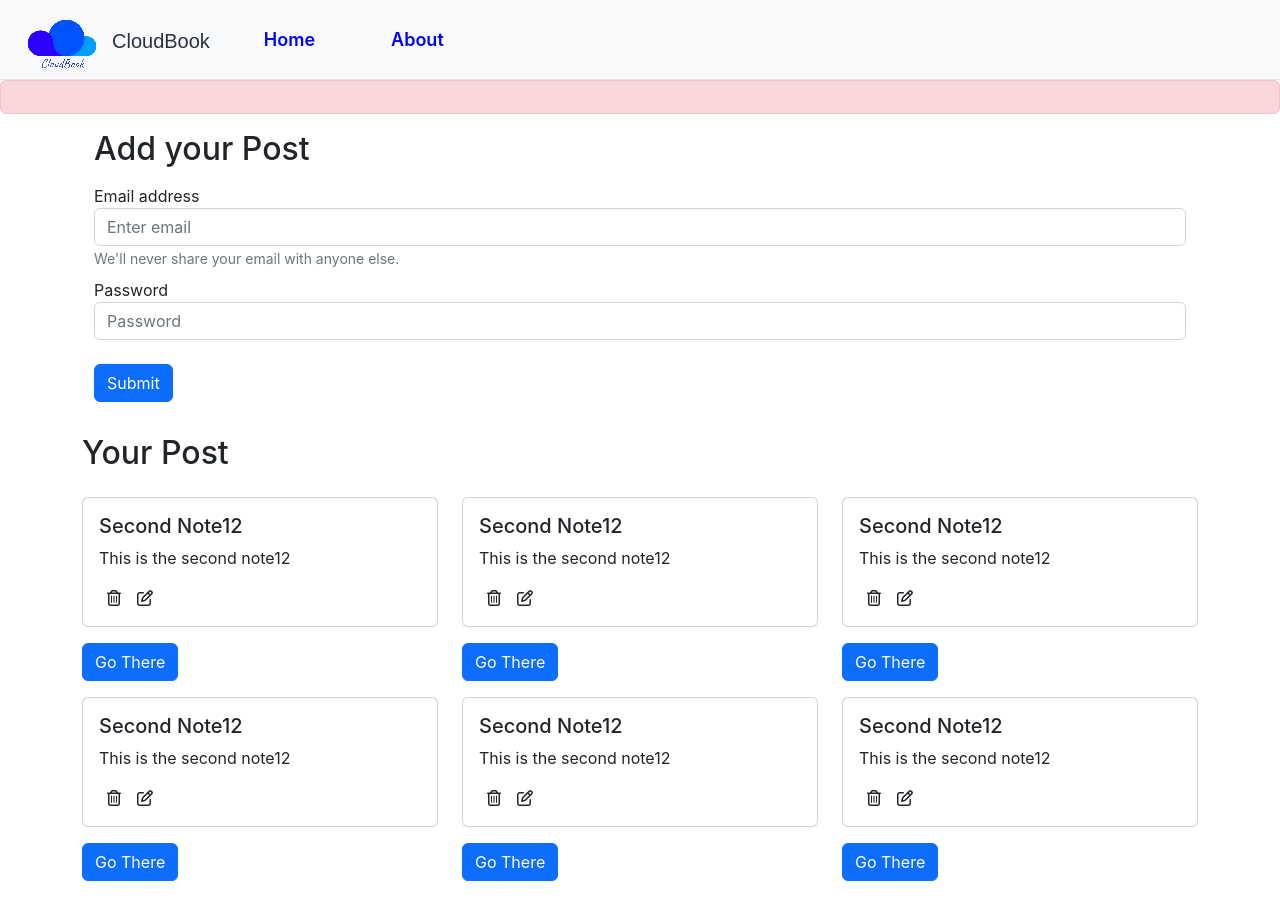
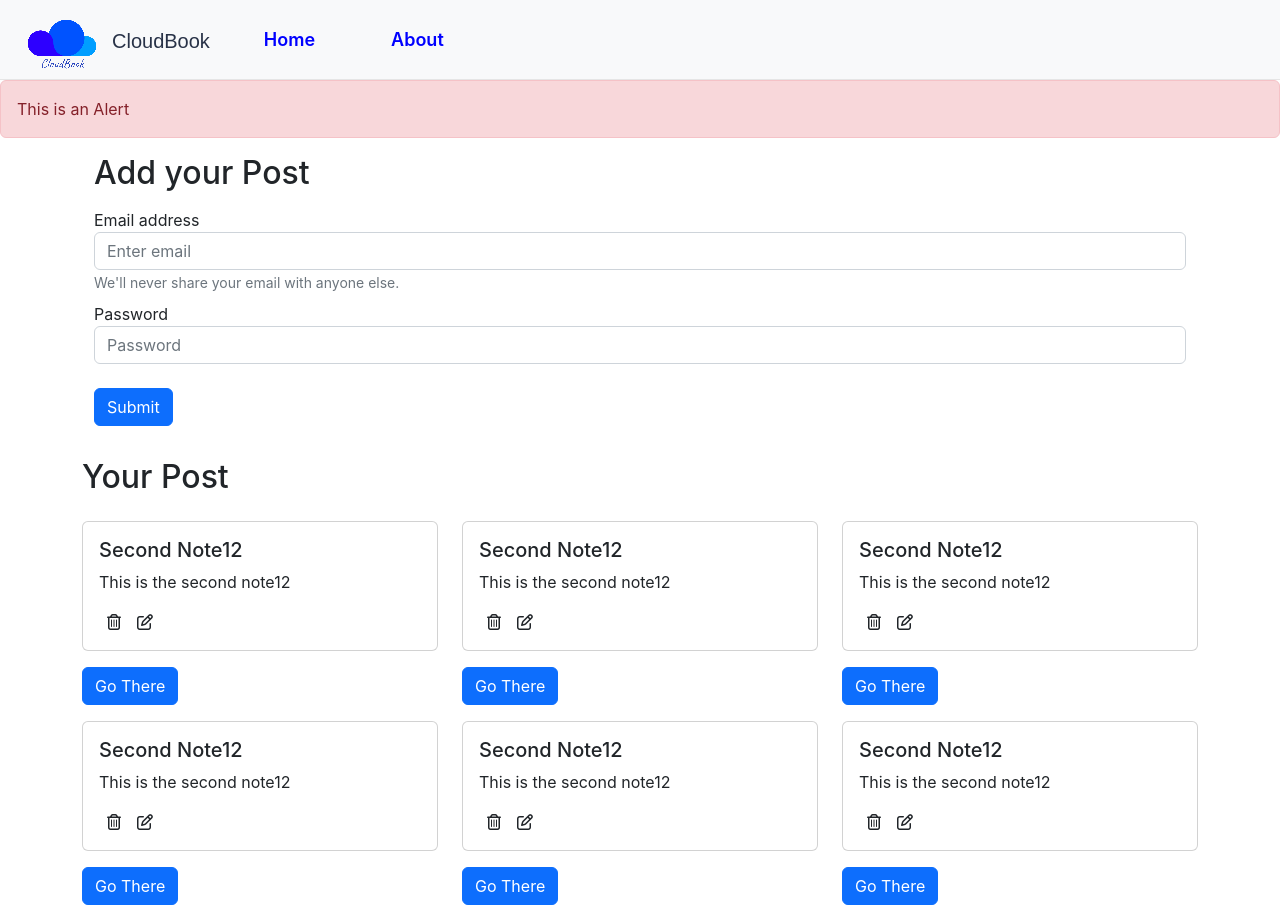
Before and after one commit to SidharthMishra-07/CloudBook, a React (Create React App) app: page / in a window 1280 px wide. Before the commit the page ends 897 px from the top, so only its background shows below. Built offline with nearby package versions, Linux system fonts and the light colour scheme.

Commit message:
Changes Added

```diff
--- a/src/App.js
+++ b/src/App.js
@@ -16,7 +16,7 @@ function App() {
       <NoteState>
         <Router>
           <Navbar />
-          <Alert/>
+          <Alert message = "This is an Alert"/>
           <div className="container">
             <Switch>
               <Route exact path="/">
```
